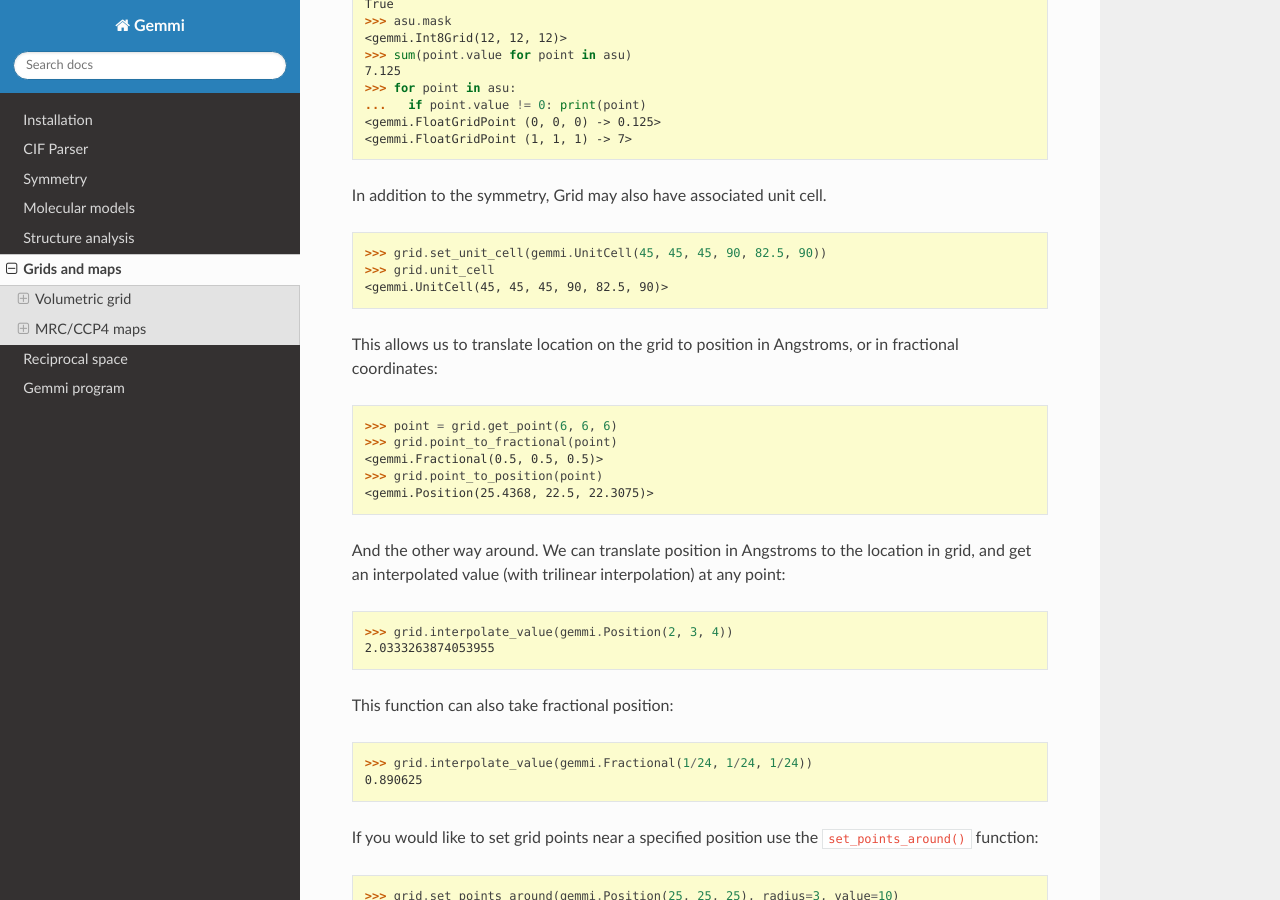
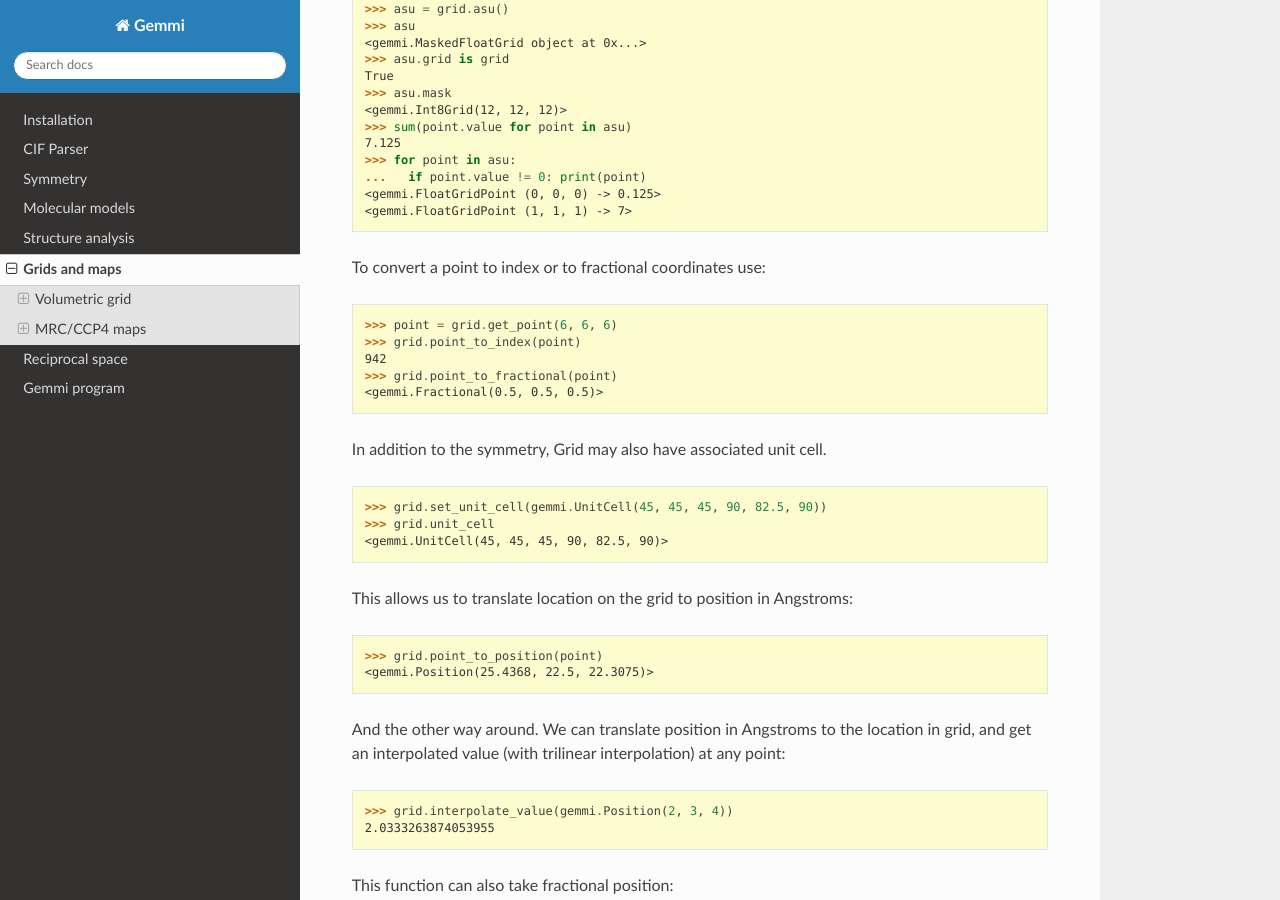
Before and after one commit to project-gemmi/gemmi, a Sphinx documentation site: the page built from docs/grid.rst, in a window 1280 px wide and 900 px high, scrolled down 3057 px. Built offline with Sphinx 7.4.7 and the Read the Docs theme 2.0.0, drawn with Linux system fonts in a browser that asks for light colours; some of the changed text lies outside the part shown.

Commit message:
add Grid::point_to_index()

```diff
--- a/docs/grid.rst
+++ b/docs/grid.rst
@@ -115,6 +115,9 @@ The point that you get when iterating over grid has four properties:
   >>> _.u, _.v, _.w, _.value
   (0, 0, 0, 0.125)
 
+The point can also be converted to index and to fractional and orthoghonal
+c oordinates, as will be demonstrated later.
+
 The data can be also acesssed through the
 `buffer protocol <https://docs.python.org/3/c-api/buffer.html>`_.
 It means that you can use it as a NumPy array (Fortran-style contiguous)
@@ -163,6 +166,17 @@ The primary use for MaskedGrid is working with asymmetric unit (asu) only:
   <gemmi.FloatGridPoint (0, 0, 0) -> 0.125>
   <gemmi.FloatGridPoint (1, 1, 1) -> 7>
 
+To convert a point to index or to fractional coordinates use:
+
+.. doctest::
+
+  >>> point = grid.get_point(6, 6, 6)
+  >>> grid.point_to_index(point)
+  942
+  >>> grid.point_to_fractional(point)
+  <gemmi.Fractional(0.5, 0.5, 0.5)>
+
+
 In addition to the symmetry, Grid may also have associated unit cell.
 
 .. doctest::
@@ -171,14 +185,10 @@ In addition to the symmetry, Grid may also have associated unit cell.
   >>> grid.unit_cell
   <gemmi.UnitCell(45, 45, 45, 90, 82.5, 90)>
 
-This allows us to translate location on the grid to position in Angstroms,
-or in fractional coordinates:
+This allows us to translate location on the grid to position in Angstroms:
 
 .. doctest::
 
-  >>> point = grid.get_point(6, 6, 6)
-  >>> grid.point_to_fractional(point)
-  <gemmi.Fractional(0.5, 0.5, 0.5)>
   >>> grid.point_to_position(point)
   <gemmi.Position(25.4368, 22.5, 22.3075)>
 
```
Also changed, not shown: 2 other files.
